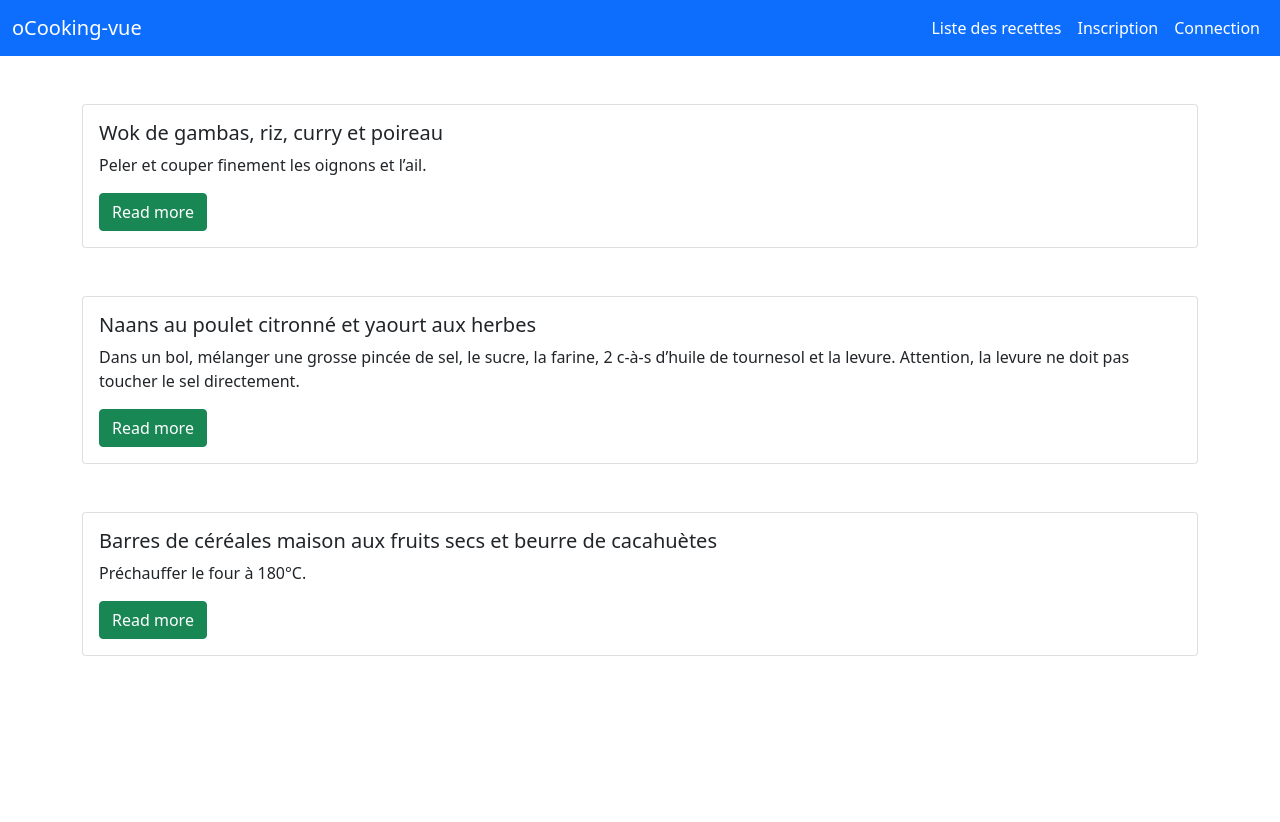
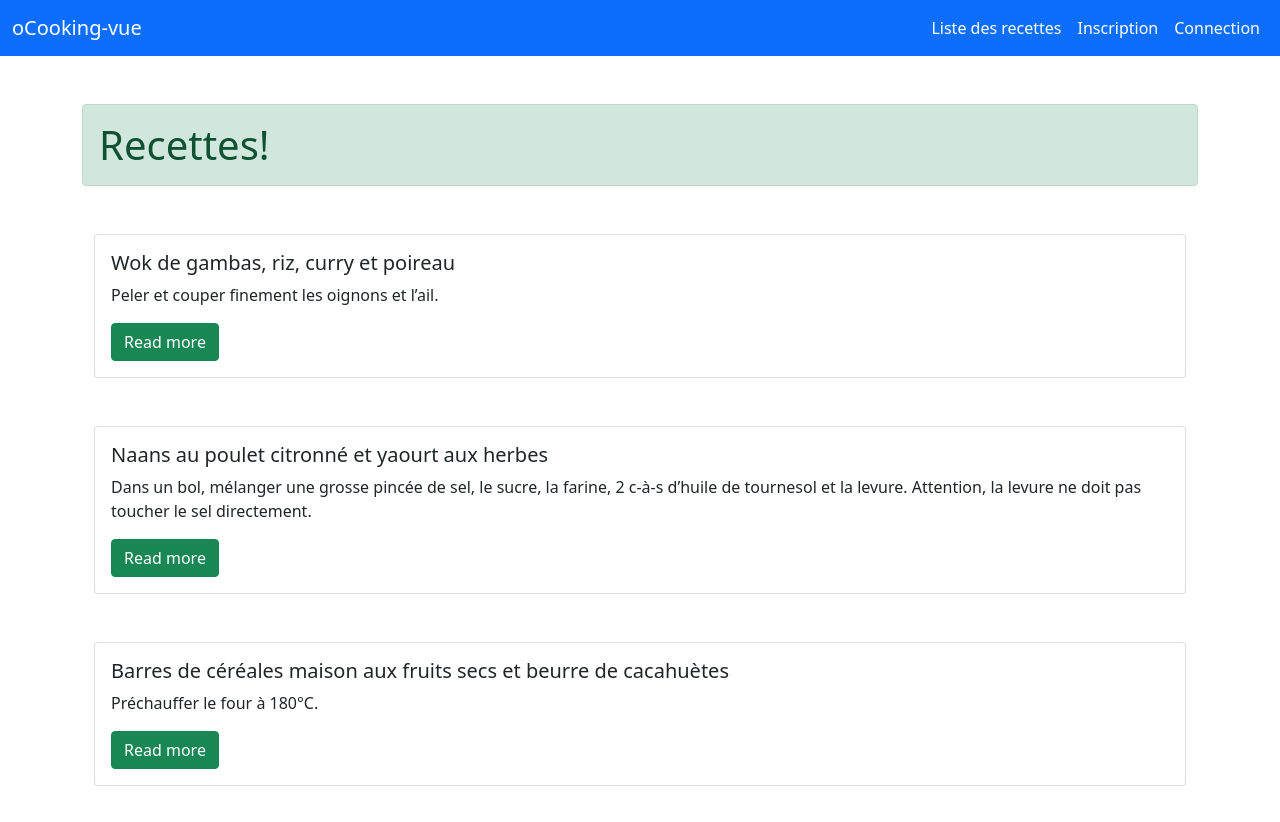
Before and after one commit to thierrycharriot/oCooking-vue, a Vue app: page / in a window 1280 px wide. Shown: the top 822 px of the page. Before the commit the page ends 800 px from the top, so only its background shows below. Built offline with nearby package versions, Linux system fonts and the light colour scheme.

Commit message:
WIP add loop static recipe

```diff
--- a/src/components/ArticleComponent.vue
+++ b/src/components/ArticleComponent.vue
@@ -1,6 +1,18 @@
 <template>
 
-	<div></div>
+	<div class="container">
+
+		<div class="card">
+			<!--<img src="" class="card-img-top" alt="...">-->
+			<div class="card-body">
+				<h5 class="card-title">{{ title }}</h5>
+				<p class="card-text">{{ content }}</p>
+				<a href="javascript:void(0)" class="btn btn-success">Read more</a>
+			</div>
+		</div>
+
+	</div>
+	<!--<div></div>-->
 
 </template>
 
@@ -9,12 +21,15 @@
 export default {
 	name: 'ArticleComponent.vue',
 	components: {},
-	props: {},
+	props: {
+		title: String,
+		content: String
+	},
 	data() {
-
+			return {}
 	},
 	computed: {},
-	mounted() { },
+	mounted() {},
 	methods: {}
 }
 </script>
--- a/src/components/ArticlesComponent.vue
+++ b/src/components/ArticlesComponent.vue
@@ -2,15 +2,22 @@
 
 	<div class="container">
 
+		<h1 class="alert alert-success" role="alert">Recettes!</h1>
+
+		<ArticleComponent v-for="recipe in recipes" v-bind:key="recipe.title" v-bind:title="recipe.title"
+			v-bind:content="recipe.content"/>
+
+		<!--
 		<div class="card" v-for="recipe in recipes" v-bind:key="recipe.title" v-bind:title="recipe.title.rendered"
 			v-bind:content="recipe.content.rendered">
-		<!--<img src="" class="card-img-top" alt="...">-->
+			<img src="" class="card-img-top" alt="...">
 			<div class="card-body">
 				<h5 class="card-title" v-html="recipe.title"></h5>
 				<p class="card-text" v-html="recipe.content"></p>
 				<a href="javascript:void(0)" class="btn btn-success">Read more</a>
 			</div>
 		</div>
+		-->
 
 	</div>
 	<!--<div></div>-->
@@ -19,10 +26,13 @@
 
 <script>
 // @ is an alias to /src
+import ArticleComponent from '@/components/ArticleComponent.vue'
 
 export default {
 	name: 'ArticlesComponent',
-	components: {},
+	components: {
+		ArticleComponent
+	},
 	props: {},
 	data() {
 		return {
```
Also changed, not shown: 2 other files (tests, documents, lock files or other folders). Lines whose indentation alone changed are shown as unchanged.
